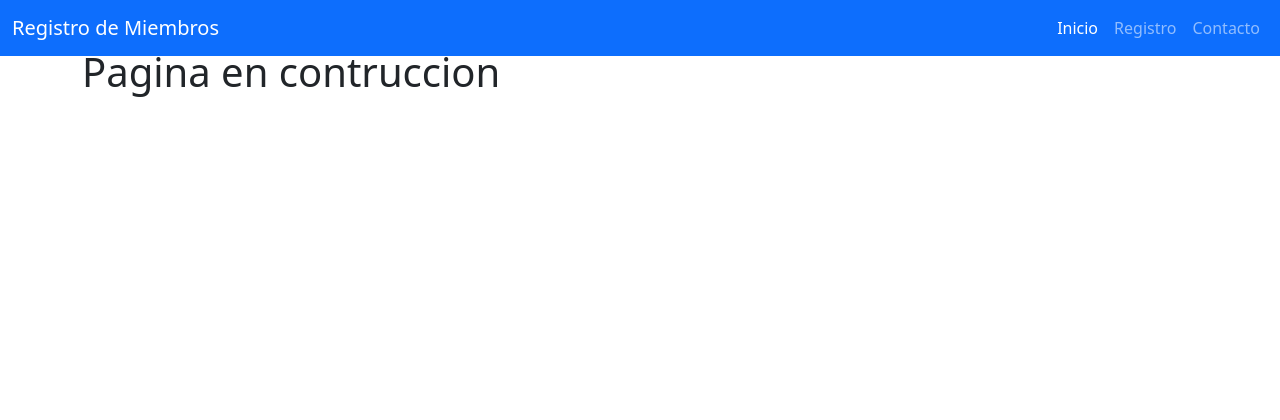
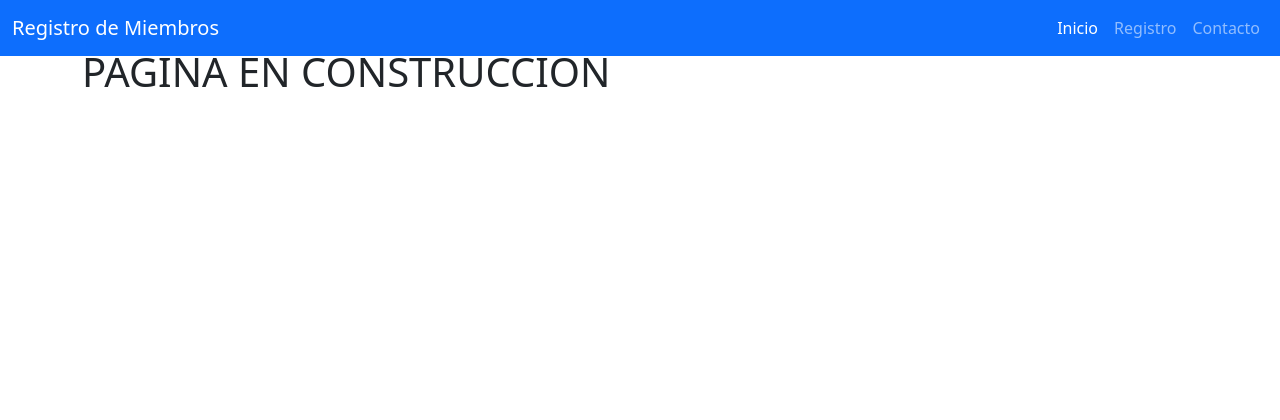
Before and after one commit to manzanareslopezdionicio/appwebcp, a Flask app: template templates/crear.html in a window 1280 px wide. Shown: the top 420 px of the page. Run offline with Flask 2, Linux system fonts and the light colour scheme; the template is opened without the code that fills it, so the values that code supplies are empty; some libraries are stand-ins or nearby versions.

Commit message:
Update crear.html

```diff
--- a/templates/crear.html
+++ b/templates/crear.html
@@ -4,6 +4,6 @@
 
 {% block contenido %}
 
-<h1>Pagina en contruccion</h1>
+<h1>PAGINA EN CONSTRUCCION</h1>
 
 {% endblock %}
```
